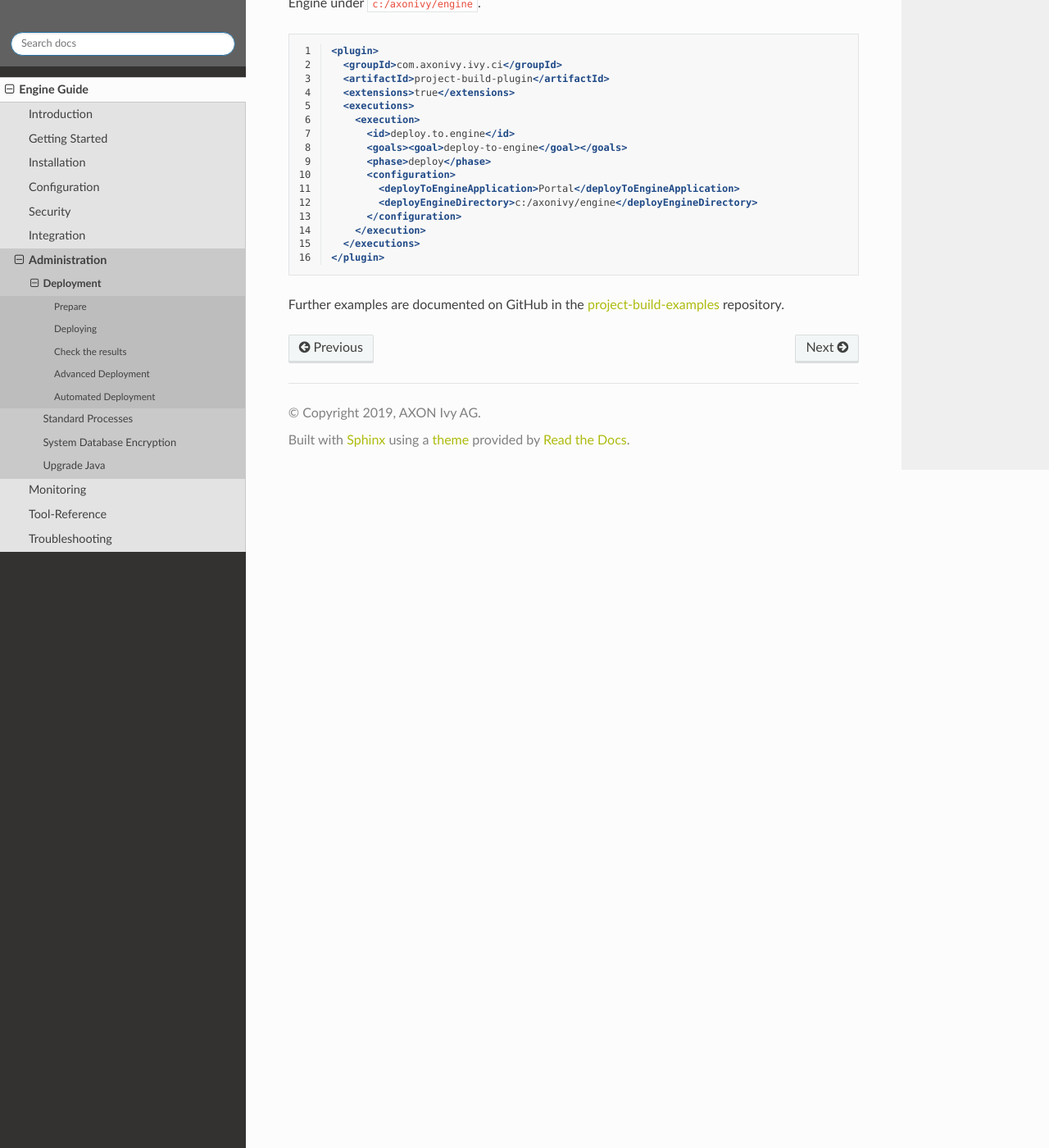
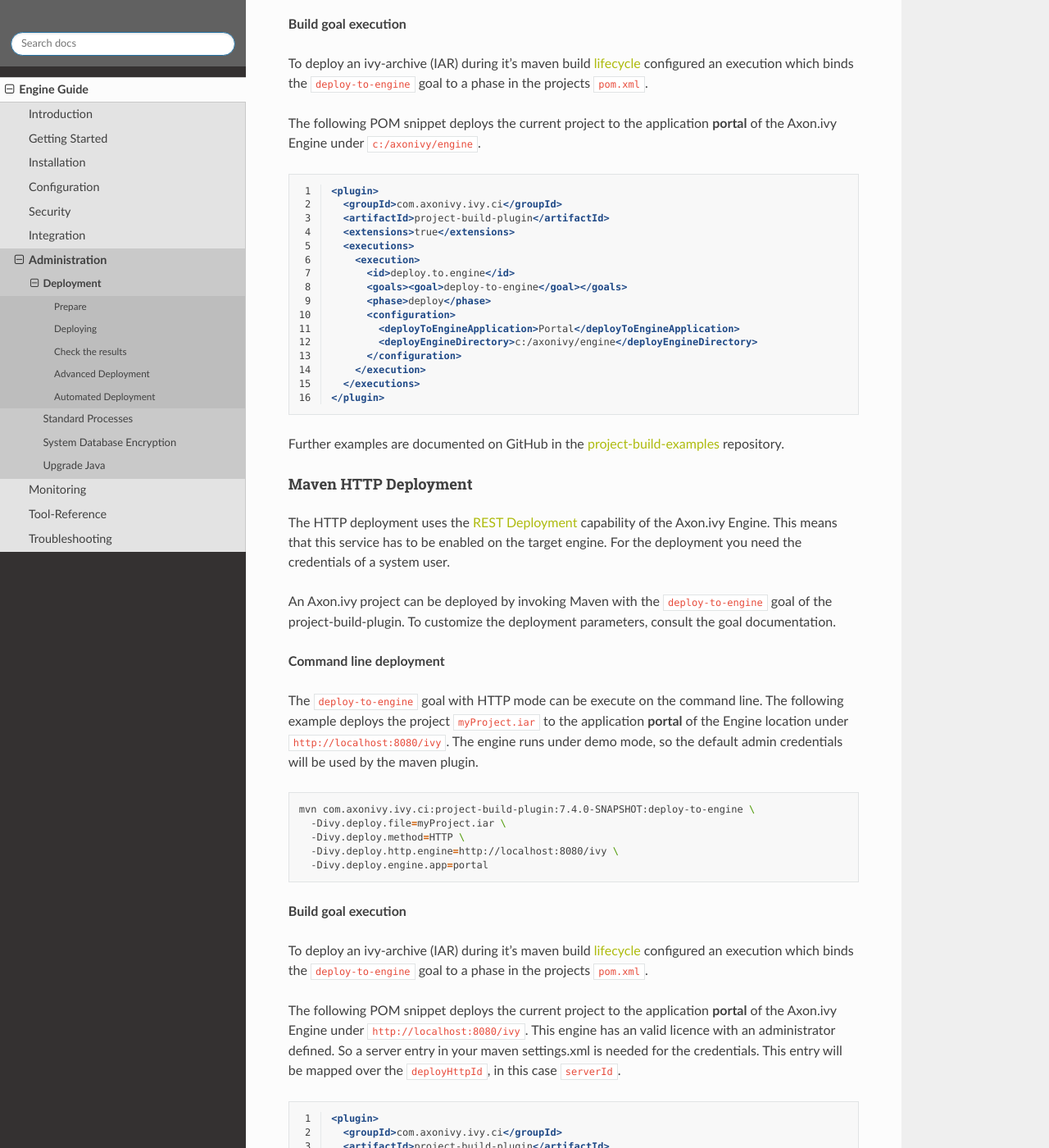
Before and after one commit to bernhardAxonIvy/doc, a Sphinx documentation site: the page built from source/engine-guide/administration/deployment.rst, in a window 1280 px wide and 1400 px high, scrolled down 4973 px. Shown: the whole window at 82% size. Built offline with Sphinx 7.4.7 and the Read the Docs theme 2.0.0, drawn with Linux system fonts in a browser that asks for light colours; the version number could not be read and is left out; some of the changed text lies outside the part shown.

Commit message:
XIVY-623 update maven plugin docu

```diff
--- a/source/engine-guide/administration/deployment.rst
+++ b/source/engine-guide/administration/deployment.rst
@@ -239,19 +239,25 @@
 
 The Maven `project-build-plugin
 <http://axonivy.github.io/project-build-plugin/>`_ makes automated continuous
-deployment to an |ivy-engine| possible. The Maven plugin itself uses the
-:ref:`file based deployment <deployment-deploying>` capability of the
-|ivy-engine|. This means that the deployment folder must be available on the
-same machine on which the build is executed. You may use Windows-Shares or
-SMB-Configurations.
+deployment to an |ivy-engine| possible. The Maven plugin can deploy files in two
+ways, Directory or HTTP. The Directory mode is the default.
+
+
+.. _deployment-maven-plugin-dir:
+
+Maven Directory Deployment
+""""""""""""""""""""""""""
+
+The Directory deployment itself uses the :ref:`file based
+deployment <deployment-deploying>` capability of the |ivy-engine|. This means
+that the deployment folder must be available on the same machine on which the
+build is executed. You may use Windows-Shares or SMB-Configurations.
 
 An Axon.ivy project can be deployed by invoking Maven with the
 :code:`deploy-to-engine` goal of the project-build-plugin. To customize the
 deployment parameters, consult the goal documentation.
 
-
-Command line deployment
-"""""""""""""""""""""""
+**Command line deployment**
 
 The :code:`deploy-to-engine` goal can be execute on the command line. The
 following example deploys the project :file:`myProject.iar` to the application
@@ -259,11 +265,12 @@
 
 .. code-block:: bash
 
-    mvn com.axonivy.ivy.ci:project-build-plugin:7.1.0-SNAPSHOT:deploy-to-engine -Divy.deploy.file=myProject.iar -Divy.deploy.engine.dir=c:/axonviy/engine -Divy.deploy.engine.app=portal
+    mvn com.axonivy.ivy.ci:project-build-plugin:7.1.0-SNAPSHOT:deploy-to-engine \
+    -Divy.deploy.file=myProject.iar \
+    -Divy.deploy.engine.dir=c:/axonviy/engine \
+    -Divy.deploy.engine.app=portal
 
-
-Build goal execution
-""""""""""""""""""""
+**Build goal execution**
 
 To deploy an ivy-archive (IAR) during it's maven build `lifecycle
 <https://maven.apache.org/guides/introduction/introduction-to-the-lifecycle.html>`_
@@ -279,3 +286,57 @@
 
 Further examples are documented on GitHub in the `project-build-examples
 <https://github.com/axonivy/project-build-examples>`_ repository.
+
+
+.. _deployment-maven-plugin-http:
+
+Maven HTTP Deployment
+"""""""""""""""""""""
+
+The HTTP deployment uses the :ref:`deployment-rest` capability of the
+|ivy-engine|. This means that this service has to be enabled on the target
+engine. For the deployment you need the credentials of a system user.
+
+An Axon.ivy project can be deployed by invoking Maven with the
+:code:`deploy-to-engine` goal of the project-build-plugin. To customize the
+deployment parameters, consult the goal documentation.
+
+**Command line deployment**
+
+The :code:`deploy-to-engine` goal with HTTP mode can be execute on the command
+line. The following example deploys the project :file:`myProject.iar` to the
+application **portal** of the Engine location under
+:file:`http://localhost:8080/ivy`. The engine runs under demo mode, so the
+default admin credentials will be used by the maven plugin.
+
+.. code-block:: bash
+
+    mvn com.axonivy.ivy.ci:project-build-plugin:7.4.0-SNAPSHOT:deploy-to-engine \
+      -Divy.deploy.file=myProject.iar \
+      -Divy.deploy.method=HTTP \
+      -Divy.deploy.http.engine=http://localhost:8080/ivy \
+      -Divy.deploy.engine.app=portal
+
+**Build goal execution**
+
+To deploy an ivy-archive (IAR) during it's maven build `lifecycle
+<https://maven.apache.org/guides/introduction/introduction-to-the-lifecycle.html>`_
+configured an execution which binds the :code:`deploy-to-engine` goal to a phase
+in the projects :file:`pom.xml`.
+
+The following POM snippet deploys the current project to the application
+**portal** of the Axon.ivy Engine under :file:`http://localhost:8080/ivy`. This
+engine has an valid licence with an administrator defined. So a server entry in
+your maven settings.xml is needed for the credentials. This entry will be mapped
+over the :code:`deployHttpId`, in this case :file:`serverId`.
+
+.. literalinclude:: includes/http-deployment-maven-build.xml
+  :language: xml
+  :linenos:
+
+.. literalinclude:: includes/http-deployment-settings.xml
+  :language: xml
+  :linenos:
+
+Further examples are documented on GitHub in the `project-build-examples
+<https://github.com/axonivy/project-build-examples>`_ repository.
--- /dev/null
+++ b/source/engine-guide/administration/includes/http-deployment-maven-build.xml
@@ -0,0 +1,18 @@
+<plugin>
+  <groupId>com.axonivy.ivy.ci</groupId>
+  <artifactId>project-build-plugin</artifactId>
+  <extensions>true</extensions>
+  <executions>
+    <execution>
+      <id>deploy.to.engine.http</id>
+      <goals><goal>deploy-to-engine</goal></goals>
+      <phase>deploy</phase>
+      <configuration>
+        <deployToEngineApplication>portal</deployToEngineApplication>
+        <deployMethod>HTTP</deployMethod>
+        <deployHttpId>serverId</deployHttpId>
+        <deployHttpEngine>http://localhost:8080/ivy</deployHttpEngine>
+      </configuration>
+    </execution>
+  </executions>
+</plugin>
--- /dev/null
+++ b/source/engine-guide/administration/includes/http-deployment-settings.xml
@@ -0,0 +1,11 @@
+<settings xmlns="http://maven.apache.org/SETTINGS/1.0.0"
+  xmlns:xsi="http://www.w3.org/2001/XMLSchema-instance"
+  xsi:schemaLocation="http://maven.apache.org/SETTINGS/1.0.0 https://maven.apache.org/xsd/settings-1.0.0.xsd">
+  <servers>
+    <server>
+      <id>serverId</id>
+      <username>admin</username>
+      <password>admin</password>
+    </server>
+  </servers>
+</settings>
```
